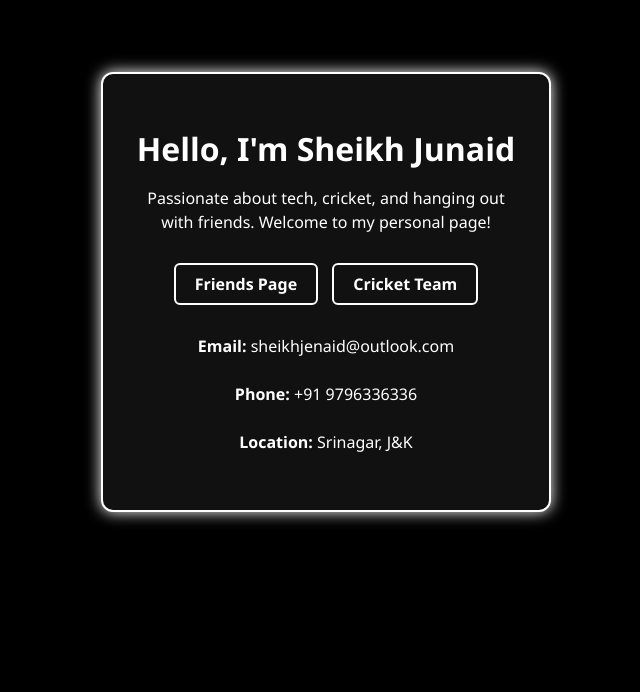
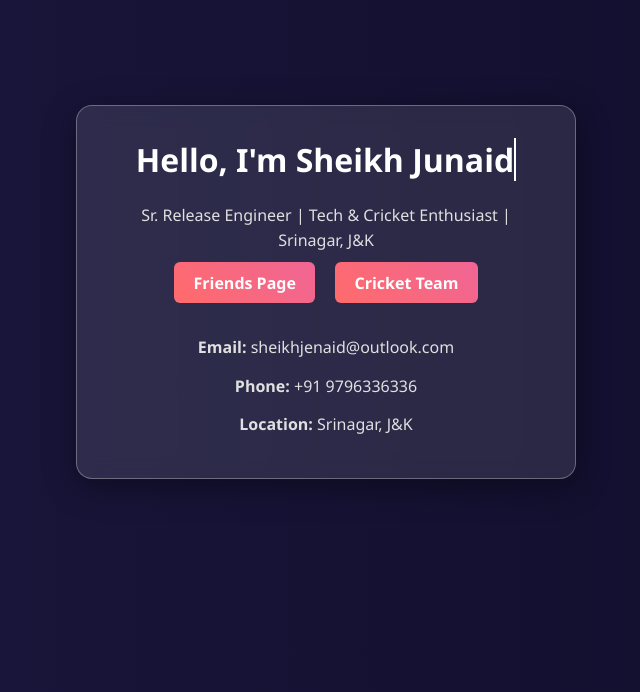
Before and after one commit to sheikhjenaid/sheikhjenaid.github.io, a plain HTML site: page index.html in a window 1280 px wide. Shown: the part 108-800 px from the top of the page, without its empty margins (314-954 px from the left). Drawn offline with Linux system fonts and the light colour scheme.

Commit message:
Update index.html

```diff
--- a/index.html
+++ b/index.html
@@ -3,48 +3,47 @@
 <head>
   <meta charset="UTF-8" />
   <meta name="viewport" content="width=device-width, initial-scale=1" />
-  <title>About Me</title>
+  <title>Sheikh Junaid - Personal Page</title>
   <style>
-    /* Black and White Theme with Animations */
+    /* Reset & base styles */
     * {
       box-sizing: border-box;
+      margin: 0;
+      padding: 0;
     }
 
     body {
-      margin: 0;
       font-family: 'Segoe UI', Tahoma, Geneva, Verdana, sans-serif;
-      background-color: #000;
-      color: #fff;
+      min-height: 100vh;
       display: flex;
       justify-content: center;
       align-items: center;
-      min-height: 100vh;
-      animation: fadeInBody 1.5s ease-in-out;
+      color: #fff;
+      background: linear-gradient(270deg, #0f0c29, #302b63, #24243e);
+      background-size: 600% 600%;
+      animation: gradientBG 12s ease infinite;
     }
 
-    @keyframes fadeInBody {
-      from {
-        opacity: 0;
-        transform: translateY(20px);
-      }
-      to {
-        opacity: 1;
-        transform: translateY(0);
-      }
+    @keyframes gradientBG {
+      0% { background-position: 0% 50%; }
+      50% { background-position: 100% 50%; }
+      100% { background-position: 0% 50%; }
     }
 
     .container {
-      max-width: 450px;
+      background: rgba(255, 255, 255, 0.1);
+      border: 1px solid rgba(255, 255, 255, 0.3);
+      border-radius: 16px;
       padding: 2rem;
-      background: #111;
-      border: 2px solid #fff;
-      border-radius: 12px;
+      max-width: 500px;
+      width: 90%;
+      backdrop-filter: blur(10px);
       text-align: center;
-      box-shadow: 0 0 15px #fff;
-      animation: slideIn 1s ease-in-out;
+      box-shadow: 0 8px 32px rgba(0, 0, 0, 0.4);
+      animation: fadeIn 1.5s ease-in-out;
     }
 
-    @keyframes slideIn {
+    @keyframes fadeIn {
       from {
         opacity: 0;
         transform: scale(0.95);
@@ -56,70 +55,69 @@
     }
 
     h1 {
+      font-size: 2rem;
+      font-weight: bold;
       margin-bottom: 0.5rem;
-      font-weight: 700;
-      font-size: 2rem;
-      animation: fadeInText 1.5s ease-in;
+      color: #fff;
+    }
+
+    .typing {
+      display: inline-block;
+      border-right: 2px solid white;
+      white-space: nowrap;
+      overflow: hidden;
+      animation: typing 3s steps(30, end), blink 0.7s step-end infinite;
+      max-width: 100%;
+    }
+
+    @keyframes typing {
+      from { width: 0; }
+      to { width: 100%; }
+    }
+
+    @keyframes blink {
+      50% { border-color: transparent; }
     }
 
     p {
+      margin-top: 0.8rem;
       font-size: 1rem;
-      margin-bottom: 1.5rem;
-      line-height: 1.5;
-      animation: fadeInText 1.7s ease-in;
-    }
-
-    @keyframes fadeInText {
-      from {
-        opacity: 0;
-      }
-      to {
-        opacity: 1;
-      }
+      line-height: 1.6;
+      color: #e0e0e0;
     }
 
     .links a {
+      display: inline-block;
+      margin: 0.5rem;
+      padding: 0.6rem 1.2rem;
+      border-radius: 6px;
+      font-weight: bold;
       color: #fff;
+      background: linear-gradient(45deg, #ff6b6b, #f06595);
       text-decoration: none;
-      font-weight: 600;
-      border: 2px solid #fff;
-      padding: 0.5rem 1.2rem;
-      margin: 0.3rem;
-      display: inline-block;
-      border-radius: 6px;
-      transition: background-color 0.3s, color 0.3s, transform 0.3s;
-      animation: fadeInText 2s ease-in;
+      transition: transform 0.3s ease, box-shadow 0.3s;
     }
 
     .links a:hover {
-      background-color: #fff;
-      color: #000;
       transform: scale(1.05);
-      box-shadow: 0 0 10px #fff;
+      box-shadow: 0 4px 15px rgba(255, 255, 255, 0.3);
     }
 
     .contact-info {
       margin-top: 1.5rem;
       font-size: 0.9rem;
-      line-height: 1.4;
-      opacity: 0;
-      animation: fadeInContact 2.5s ease forwards;
+      color: #ccc;
     }
 
-    @keyframes fadeInContact {
-      to {
-        opacity: 1;
-      }
+    .contact-info p {
+      margin-bottom: 0.5rem;
     }
   </style>
 </head>
 <body>
   <div class="container">
-    <h1>Hello, I'm Sheikh Junaid</h1>
-    <p>
-      Passionate about tech, cricket, and hanging out with friends.
-      Welcome to my personal page!
-    </p>
+    <h1><span class="typing">Hello, I'm Sheikh Junaid</span></h1>
+    <p>Sr. Release Engineer | Tech & Cricket Enthusiast | Srinagar, J&K</p>
 
     <div class="links">
       <a href="friends.html">Friends Page</a>
```
